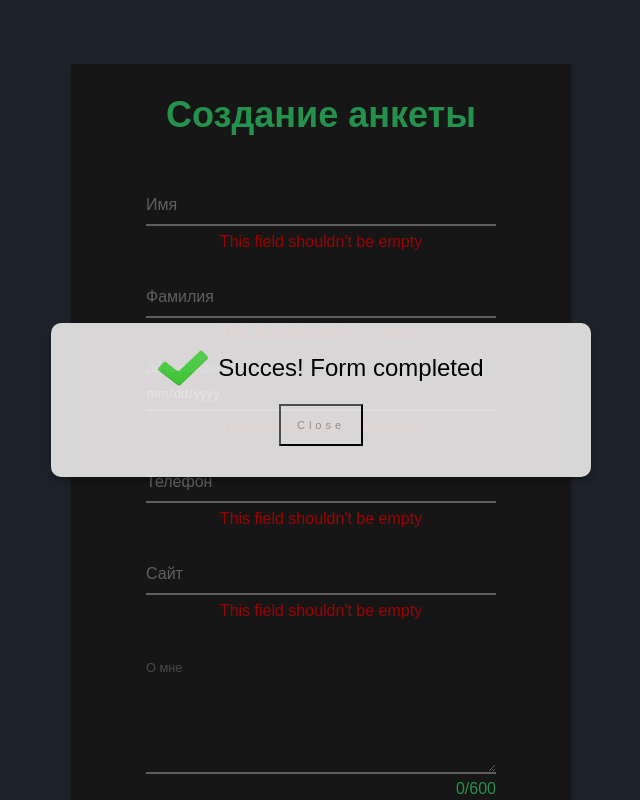
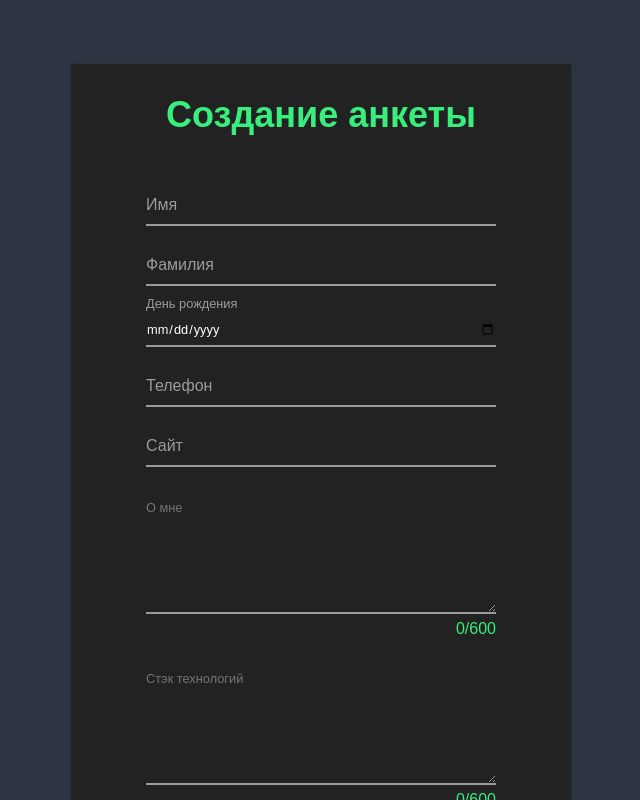
Before and after one commit to Uladziby/ReactIntensive, a React (Create React App) app in the folder intensive-app/: page / in a window 1280 px wide. Shown: the top 800 px of the page, without its empty margins (319-959 px from the left). Built offline with nearby package versions, Linux system fonts and the light colour scheme; the HTML template or start-up script is replaced by a standard one.

Commit message:
completed task

```diff
--- a/intensive-app/src/App.jsx
+++ b/intensive-app/src/App.jsx
@@ -9,13 +9,24 @@ import PopUpNotification from "./components/modals/PopUpNotification";
 const App = () => {
   const [dataForm, setDataForm] = useState("");
   const [isShowForm, setShowForm] = useState(false);
+  const [isShowPopUp, setShowPopUp] = useState(false);
+
   const showCompletetedForm = (data) => {
     setDataForm(data);
-    setShowForm(true);
+    setShowPopUp(true);
   };
+
   useEffect(() => {
-    console.log(dataForm);
-  });
+    if (dataForm) {
+      let id = setTimeout(() => {
+        setShowForm(true);
+      }, 3000);
+      return () => {
+        clearTimeout(id);
+      };
+    }
+  }, [dataForm, isShowPopUp]);
+
   return (
     <div className="App">
       {isShowForm ? (
@@ -23,10 +34,7 @@ const App = () => {
       ) : (
         <FormComponent showCompletetedForm={showCompletetedForm} />
       )}
-      <PopUpNotification
-        isShowPopUp={isShowForm}
-        setIsShowPopUp={setShowForm}
-      />
+      <PopUpNotification isShowPopUp={isShowPopUp} setShowPopUp={setShowPopUp} />
     </div>
   );
 };
--- a/intensive-app/src/components/buttons/Button.jsx
+++ b/intensive-app/src/components/buttons/Button.jsx
@@ -1,14 +1,16 @@
 import React from "react";
 import style from "../style.module.css";
 
-class Button extends React.Component {
-  render() {
-    return (
-      <button className={style.button} type={`${this.props.name === "Сохранить" ? "submit" : "reset"}`}>
-        {this.props.name}
-      </button>
-    );
-  }
-}
+const Button = ({ name, onClick }) => {
+  return (
+    <button
+      onClick={onClick}
+      className={style.button}
+      type={`${name === "Сохранить" ? "submit" : "reset"}`}
+    >
+      {name}
+    </button>
+  );
+};
 
 export default Button;
--- a/intensive-app/src/components/forms/FormComponent.jsx
+++ b/intensive-app/src/components/forms/FormComponent.jsx
@@ -21,15 +21,14 @@ import {
 } from "../consts/constants";
 import {
   addInputMask,
-  checkEmptiesFileds,
   isValidateCapitalize,
   isValidatePhone,
-  validateTextArea,
+  validate,
   validateURL,
 } from "../utils/validateFunctions";
+import { useState } from "react";
 
-class FormComponent extends React.Component {
-  state = {
+const initialState = {
   firstName: {
     title: FIRST_NAME,
     value: "",
@@ -64,155 +63,128 @@ class FormComponent extends React.Component {
   lastProject: { title: LAST_PROJECT_TITLE, value: "", isEmpty: true },
 };
 
-  isSubmit = true;
+function FormComponent({ showCompletetedForm }) {
+  const [state, setState] = useState(initialState);
 
-  handleInputChange = (ev) => {
+  const handleInputChange = (ev) => {
     const name = ev.target.name;
     const value = ev.target.value.trim();
 
-    this.setState(() => ({
+    setState((prev) => ({
+      ...prev,
       [name]: {
-        ...this.state[name],
+        ...prev[name],
         value: value,
         isEmpty: value ? false : true,
       },
     }));
+
     if (name === PHONE) {
-      const newVal = addInputMask(value);
-      console.log(newVal, "val");
-      this.setState(() => ({
-        [name]: {
-          ...this.state[name],
-          value: newVal,
-          isEmpty: newVal ? false : true,
+      const maskVal = addInputMask(value);
+      setState((prev) => ({
+        ...prev,
+        phone: {
+          ...prev.phone,
+          value: maskVal,
+          isEmpty: maskVal ? false : true,
           showErrMsg: isValidatePhone(value) ? false : true,
         },
       }));
-      this.isSubmit = isValidatePhone(value) ? true : false;
     }
   };
 
-  handleSubmit = (ev) => {
+  const handleSubmit = (ev) => {
     ev.preventDefault();
-    if (this.validate()) {
-      this.props.showCompletetedForm(this.state);
-    }
-  };
 
-  validate = () => {
-    const firstName = this.state.firstName.value;
-    const lastName = this.state.lastName.value;
-    this.setState(() => ({
+    const firstName = state.firstName.value;
+    const lastName = state.lastName.value;
+
+    setState((prev) => ({
+      ...prev,
       firstName: {
-        ...this.state.firstName,
+        ...prev.firstName,
         showErrMsg: isValidateCapitalize(firstName) ? false : true,
       },
       lastName: {
-        ...this.state.lastName,
+        ...prev.lastName,
         showErrMsg: isValidateCapitalize(lastName) ? false : true,
       },
-    }));
-    if (!isValidateCapitalize(firstName) || !isValidateCapitalize(lastName)) {
-      return false;
-    }
-
-    if (!validateURL(this.state.site.value)) {
-      this.setState(() => ({
       site: {
-          ...this.state.site,
-          showErrMsg: true,
+        ...prev.site,
+        showErrMsg: validateURL(prev.site.value) ? false : true,
       },
     }));
-      return false;
-    }
-    if (validateURL(this.state.site.value)) {
-      this.setState(() => ({
-        site: {
-          ...this.state.site,
-          showErrMsg: false,
-        },
-      }));
-    }
-    if (!checkEmptiesFileds(this.state)) {
-      return false;
-    }
-    if (
-      !validateTextArea(this.state.about.value) ||
-      !validateTextArea(this.state.stack.value) ||
-      !validateTextArea(this.state.lastProject.value)
-    ) {
-      return false;
-    }
-    if (!this.isSubmit) return false;
-    return true;
+
+    if (validate(state, firstName, lastName)) showCompletetedForm(state);
   };
 
-  render() {
   return (
     <>
-        {/*          { <pre>{JSON.stringify(this.state, undefined, 1)}</pre>}
-         */}
-        <form className={style.container} onSubmit={this.handleSubmit}>
+      {/*{<pre>{JSON.stringify(state, undefined, 1)}</pre>}*/}
+
+      <form className={style.container} onSubmit={handleSubmit}>
         <h2>{TITLE_FORM}</h2>
         <InputComponent
           name={FIRST_NAME}
           placeholder={"Имя"}
-            onChange={this.handleInputChange}
-            isEmpty={this.state.firstName.isEmpty}
-            errorMsg={this.state.firstName.errorMsg}
-            showErrMsg={this.state.firstName.showErrMsg}
+          value={state.firstName.value}
+          onChange={handleInputChange}
+          isEmpty={state.firstName.isEmpty}
+          errorMsg={state.firstName.errorMsg}
+          showErrMsg={state.firstName.showErrMsg}
         />
         <InputComponent
           name={LAST_NAME}
           placeholder={"Фамилия"}
-            onChange={this.handleInputChange}
-            isEmpty={this.state.lastName.isEmpty}
-            errorMsg={this.state.lastName.errorMsg}
-            showErrMsg={this.state.lastName.showErrMsg}
+          value={state.lastName.value}
+          onChange={handleInputChange}
+          isEmpty={state.lastName.isEmpty}
+          errorMsg={state.lastName.errorMsg}
+          showErrMsg={state.lastName.showErrMsg}
         />
         <InputComponent
           name={BIRTHDAY}
           placeholder={"День рождения"}
           type={"date"}
-            onChange={this.handleInputChange}
-            isEmpty={this.state.birthday.isEmpty}
+          onChange={handleInputChange}
+          isEmpty={state.birthday.isEmpty}
         />
         <InputComponent
           name={PHONE}
           placeholder={"Телефон"}
           type={"tel"}
           maxlength={"12"}
-            value={this.state.phone.value}
-            onChange={this.handleInputChange}
-            isEmpty={this.state.phone.isEmpty}
-            errorMsg={this.state.phone.errorMsg}
-            showErrMsg={this.state.phone.showErrMsg}
+          value={state.phone.value}
+          onChange={handleInputChange}
+          isEmpty={state.phone.isEmpty}
+          errorMsg={state.phone.errorMsg}
+          showErrMsg={state.phone.showErrMsg}
         />
         <InputComponent
           name={SITE}
           placeholder={"Сайт"}
-            onChange={this.handleInputChange}
-            isEmpty={this.state.site.isEmpty}
-            errorMsg={this.state.site.errorMsg}
-            showErrMsg={this.state.site.showErrMsg}
+          onChange={handleInputChange}
+          isEmpty={state.site.isEmpty}
+          errorMsg={state.site.errorMsg}
+          showErrMsg={state.site.showErrMsg}
         />
         <TextAreaComponent
           name={ABOUT}
-            placeholder={this.state.about.title}
-            value={this.state.about.value}
-            onChange={this.handleInputChange}
+          placeholder={state.about.title}
+          value={state.about.value}
+          onChange={handleInputChange}
         />
         <TextAreaComponent
           name={STACK}
-            placeholder={this.state.stack.title}
-            value={this.state.stack.value}
-            onChange={this.handleInputChange}
+          placeholder={state.stack.title}
+          value={state.stack.value}
+          onChange={handleInputChange}
         />
         <TextAreaComponent
           name={LAST_PROJECT}
-            placeholder={this.state.lastProject.title}
-            value={this.state.lastProject.value}
-            onChange={this.handleInputChange}
+          placeholder={state.lastProject.title}
+          value={state.lastProject.value}
+          onChange={handleInputChange}
         />
         <div className={style.btns_group}>
           <Button name={BTN_SAVE} />
@@ -222,6 +194,5 @@ class FormComponent extends React.Component {
     </>
   );
 }
-}
 
 export default FormComponent;
--- a/intensive-app/src/components/input/InputComponent.jsx
+++ b/intensive-app/src/components/input/InputComponent.jsx
@@ -3,13 +3,22 @@ import { EMPTY_MSG } from "../consts/constants";
 import style from "../style.module.css";
 import input_style from "./input.module.css";
 
-class InputComponent extends React.Component {
-  render() {
-    const { isEmpty, placeholder, name, onChange, errorMsg, showErrMsg, value, maxlength } = this.props;
+
+const InputComponent = ({
+  isEmpty,
+  placeholder,
+  name,
+  onChange,
+  errorMsg,
+  showErrMsg,
+  value,
+  maxlength,
+  type,
+}) => {
   return (
     <div className={style.form__group}>
       <input
-          type={this.props.type}
+        type={type}
         className={style.form__field}
         placeholder={placeholder}
         name={name}
@@ -21,11 +30,9 @@ class InputComponent extends React.Component {
       <label className={style.form__label} htmlFor={name}>
         {placeholder}
       </label>
-        {isEmpty && <div className={input_style.error_msg}>{EMPTY_MSG}</div>}
+      {isEmpty && showErrMsg && <div className={input_style.error_msg}>{EMPTY_MSG}</div>}
       {!isEmpty && showErrMsg && <span className={input_style.error_msg}>{errorMsg}</span>}
     </div>
   );
-  }
-}
-
+};
 export default InputComponent;
--- a/intensive-app/src/components/modals/PopUpNotification.jsx
+++ b/intensive-app/src/components/modals/PopUpNotification.jsx
@@ -5,28 +5,42 @@ import btnStyle from "../style.module.css";
 import { SUCCESS_MSG } from "../consts/constants";
 import Button from "../buttons/Button";
 import icon from "../../assets/success.svg";
+import { useEffect, useRef } from "react";
 
-const Template = ({ closePopUp }) => {
+const PopUpTemplate = ({ closePopUp }) => {
+  let timerID;
+  const popup = useRef(null);
+
+  useEffect(() => {
+    setTimeout(() => {
+      popup.current.style = `${styles.active}`;
+    }, 1000);
+    timerID = setTimeout(closePopUp, 4000);
+    return () => {
+      clearTimeout(timerID);
+    };
+  });
+
   return (
-    <div className={styles.popup}>
-      <div className={styles.popup_content}>
+    <div className={`${styles.popup} `}>
+      <div ref={popup} className={`${styles.popup_content} ${styles.active}`}>
         <div className={styles.popup_content_block}>
-        <img src={icon} alt="icon" width="50"/>
-        <div className={styles.title}>{SUCCESS_MSG}</div>
+          <img src={icon} alt="icon" width="50" />
+          <div className={styles.title}>{SUCCESS_MSG}</div>
         </div>
-        <Button className={btnStyle.button} onClick={closePopUp} name={'Close'} />
+        <Button className={btnStyle.button} onClick={closePopUp} name={"Close"} />
       </div>
     </div>
   );
 };
 
-const PopUpNotification = ({ isShowPopUp, setIsShowPopUp }) => {
+const PopUpNotification = ({ isShowPopUp, setShowPopUp }) => {
   const closePopUp = () => {
-    setIsShowPopUp(true);
+    setShowPopUp(false);
   };
-  const domNode = document.getElementById("root");
-  if (domNode && !isShowPopUp) {
-    return ReactDOM.createPortal(<Template closePopUp={closePopUp} />, domNode);
+  const rootNode = document.getElementById("root");
+  if (rootNode && isShowPopUp) {
+    return ReactDOM.createPortal(<PopUpTemplate closePopUp={closePopUp} />, rootNode);
   }
 };
 
--- a/intensive-app/src/components/modals/popup.module.css
+++ b/intensive-app/src/components/modals/popup.module.css
@@ -8,18 +8,16 @@
   display: flex;
   align-items: center;
   justify-content: center;
-  opacity: 1;
-  transition: 0.5s;
   z-index: 1000;
 }
-
 .active {
+  opacity: 1;
+  transition: opacity 1s ease-in-out;
   transform: scale(1);
-  transition: all 0.4s;
 }
 
 .popup_content {
-  opacity: 0.9;
+  opacity: 1;
   display: flex;
   justify-self: center;
   align-items: center;
```
Also changed, not shown: intensive-app/src/components/forms/ResultsForm.jsx (+8 -7 lines), intensive-app/src/components/input/TextAreaComponent.jsx (+11 -13 lines), intensive-app/src/components/utils/validateFunctions.js (+14 -0 lines). Lines whose indentation alone changed are shown as unchanged.
